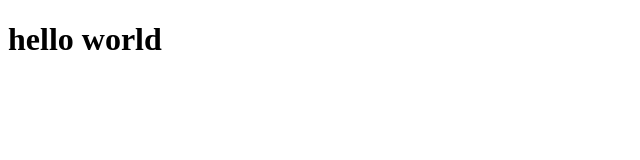
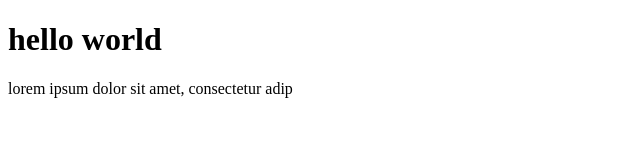
Before and after one commit to adevs-apple/godeon.com, a plain HTML site: page public/index.html in a window 1280 px wide. Shown: the whole page, without its empty margins (0-640 px from the left). Drawn offline with Linux system fonts and the light colour scheme.

Commit message:
Add a paragraph

```diff
--- a/public/index.html
+++ b/public/index.html
@@ -8,5 +8,6 @@
 </head>
 <body>
     <h1>hello world</h1>
+    <p>lorem ipsum dolor sit amet, consectetur adip</p>
 </body>
 </html>
```
